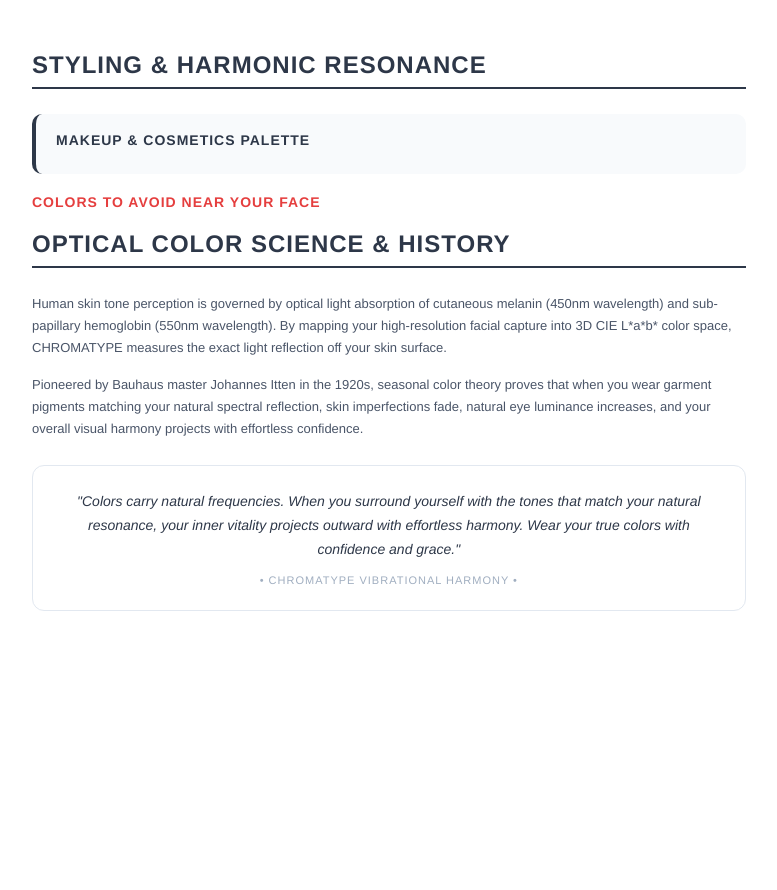
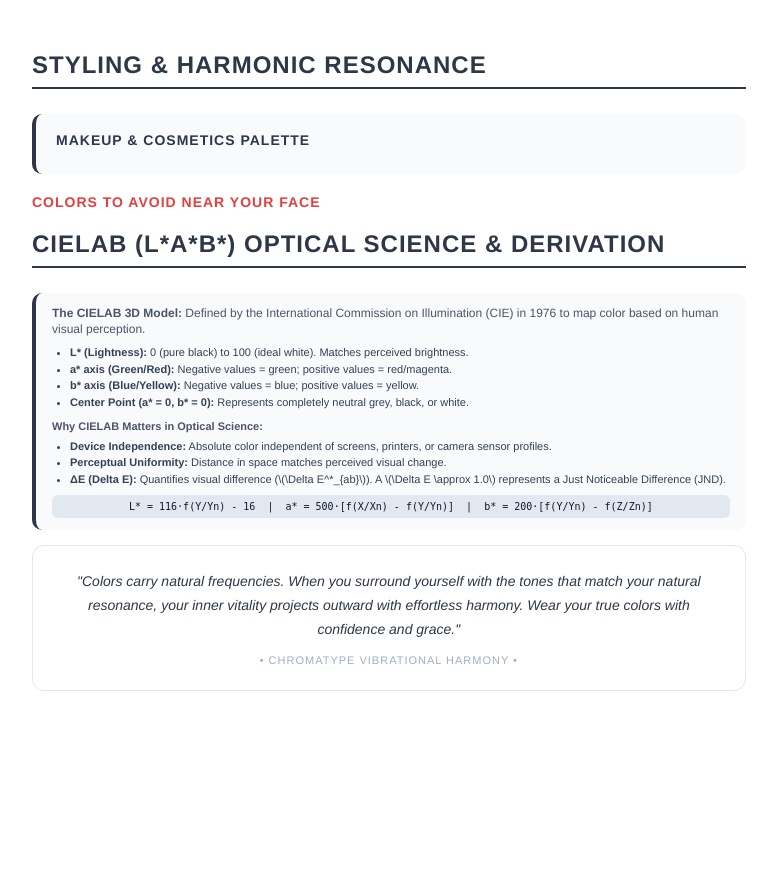
Before and after one commit to diegodkrd-del/color-analysis-backend, a Python web app: template templates/report.html in a window 1280 px wide. Shown: the part 3352-4242 px from the top of the page, without its empty margins (8-785 px from the left). Run offline with Jinja, Linux system fonts and the light colour scheme; the template is opened without the code that fills it, so the values that code supplies are empty.

Commit message:
Integrate complete CIELAB optical science dimensions, Delta E JND metric, and XYZ non-linear transformation formulas into report engine

```diff
--- a/templates/report.html
+++ b/templates/report.html
@@ -436,15 +436,31 @@
             </div>
         </div>
 
-        <h2 class="section-title" style="margin-top: 20px;">Optical Color Science & History</h2>
-        <p class="story-text">
-            Human skin tone perception is governed by optical light absorption of cutaneous melanin (450nm wavelength) and sub-papillary hemoglobin (550nm wavelength). By mapping your high-resolution facial capture into 3D CIE L*a*b* color space, CHROMATYPE measures the exact light reflection off your skin surface.
-        </p>
-        <p class="story-text">
-            Pioneered by Bauhaus master Johannes Itten in the 1920s, seasonal color theory proves that when you wear garment pigments matching your natural spectral reflection, skin imperfections fade, natural eye luminance increases, and your overall visual harmony projects with effortless confidence.
-        </p>
+        <h2 class="section-title" style="margin-top: 15px;">CIELAB (L*a*b*) Optical Science & Derivation</h2>
 
-        <div class="mystic-card">
+        <div class="guide-box" style="background: #F8FAFC; border-left: 4px solid {{ header_color }}; text-align: left; padding: 12px 16px; margin-bottom: 15px;">
+            <p style="margin: 0 0 6px 0; font-size: 12px; line-height: 1.4;"><strong>The CIELAB 3D Model:</strong> Defined by the International Commission on Illumination (CIE) in 1976 to map color based on human visual perception.</p>
+
+            <ul style="margin: 4px 0 8px 0; padding-left: 18px; font-size: 11px; line-height: 1.5; color: #334155;">
+                <li><strong>L* (Lightness):</strong> 0 (pure black) to 100 (ideal white). Matches perceived brightness.</li>
+                <li><strong>a* axis (Green/Red):</strong> Negative values = green; positive values = red/magenta.</li>
+                <li><strong>b* axis (Blue/Yellow):</strong> Negative values = blue; positive values = yellow.</li>
+                <li><strong>Center Point (a* = 0, b* = 0):</strong> Represents completely neutral grey, black, or white.</li>
+            </ul>
+
+            <p style="margin: 4px 0 2px 0; font-size: 11px; font-weight: bold; color: {{ header_color }};">Why CIELAB Matters in Optical Science:</p>
+            <ul style="margin: 2px 0 8px 0; padding-left: 18px; font-size: 11px; line-height: 1.5; color: #334155;">
+                <li><strong>Device Independence:</strong> Absolute color independent of screens, printers, or camera sensor profiles.</li>
+                <li><strong>Perceptual Uniformity:</strong> Distance in space matches perceived visual change.</li>
+                <li><strong>ΔE (Delta E):</strong> Quantifies visual difference (\(\Delta E^*_{ab}\)). A \(\Delta E \approx 1.0\) represents a Just Noticeable Difference (JND).</li>
+            </ul>
+
+            <div style="font-size: 10px; font-family: monospace; background: #E2E8F0; padding: 6px 8px; border-radius: 6px; color: #0F172A; text-align: center;">
+                L* = 116·f(Y/Yn) - 16 &nbsp;|&nbsp; a* = 500·[f(X/Xn) - f(Y/Yn)] &nbsp;|&nbsp; b* = 200·[f(Y/Yn) - f(Z/Zn)]
+            </div>
+        </div>
+
+        <div class="mystic-card" style="margin-top: 10px;">
             <div class="mystic-quote">
                 "Colors carry natural frequencies. When you surround yourself with the tones that match your natural resonance, your inner vitality projects outward with effortless harmony. Wear your true colors with confidence and grace."
             </div>
```
